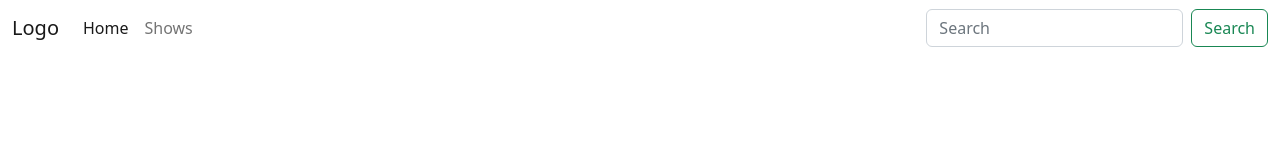
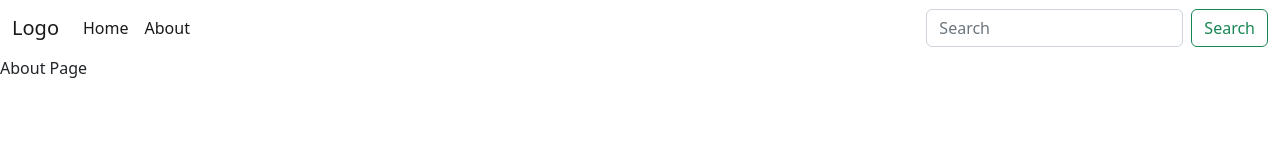
Before and after one commit to JoseMiguelVazquez/series-finder, a React (Vite) app: page /about in a window 1280 px wide. Shown: the top 160 px of the page. Built offline with nearby package versions, Linux system fonts and the light colour scheme.

Commit message:
added about page, removed p tags from show summary

```diff
--- a/package.json
+++ b/package.json
@@ -12,7 +12,8 @@
     "bootstrap": "^5.2.3",
     "react": "^18.2.0",
     "react-dom": "^18.2.0",
-    "react-router-dom": "^6.9.0"
+    "react-router-dom": "^6.9.0",
+    "striptags": "^3.2.0"
   },
   "devDependencies": {
     "@types/react": "^18.0.28",
--- a/src/components/Navbar.jsx
+++ b/src/components/Navbar.jsx
@@ -16,7 +16,7 @@
                 <NavLink className='nav-link active' aria-current='page' to='/'>Home</NavLink>
               </li>
               <li className='nav-item'>
-                <NavLink className='nav-link' to='/shows/1'>Shows</NavLink>
+                <NavLink className='nav-link' to='/about'>About</NavLink>
               </li>
               {/* <li className='nav-item dropdown'>
                 <NavLink className='nav-link dropdown-toggle' to='#' role='button' data-bs-toggle='dropdown' aria-expanded='false'>
--- /dev/null
+++ b/src/pages/About.jsx
@@ -0,0 +1,11 @@
+import React from 'react'
+
+const About = () => {
+  return (
+    <div>
+      About Page
+    </div>
+  )
+}
+
+export default About
--- a/src/pages/ShowDetails.jsx
+++ b/src/pages/ShowDetails.jsx
@@ -2,6 +2,7 @@
 import { useParams, Link } from 'react-router-dom'
 import ImageNotAvailable from '../assets/Image-Not-Available.png'
 import Loading from '../components/Loading'
+import striptags from 'striptags'
 
 const ShowDetails = () => {
   const [show, setShow] = useState(null)
@@ -58,7 +59,7 @@
           </div>
           <div className='px-3 py-1'>
             <p>
-              {show?.summary}
+              {striptags(show?.summary)}
             </p>
           </div>
           <div>
--- a/src/routes/Index.jsx
+++ b/src/routes/Index.jsx
@@ -3,11 +3,13 @@
 import EpisodesPage from '../pages/EpisodesPage'
 import Home from '../pages/Home'
 import ShowDetails from '../pages/ShowDetails'
+import About from '../pages/About'
 
 const RoutesIndex = () => {
   return (
     <Routes>
       <Route path='/' element={<Home />} />
+      <Route path='/about' element={<About />} />
       <Route path='/shows/:id' element={<ShowDetails />} />
       <Route path='/shows/:id/episodes' element={<EpisodesPage />} />
     </Routes>
```
Also changed, not shown: 1 other file (tests, documents, lock files or other folders).
